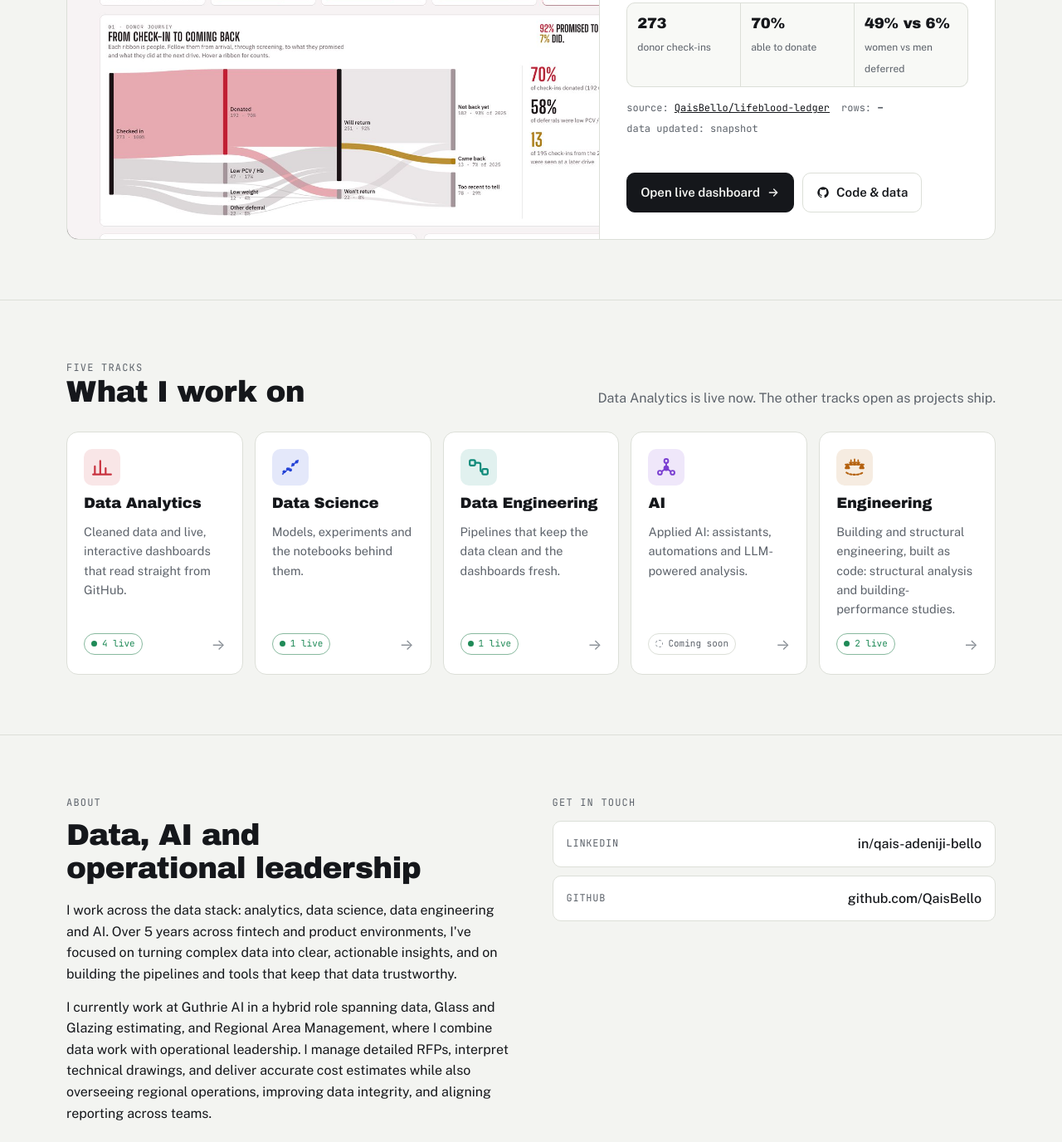
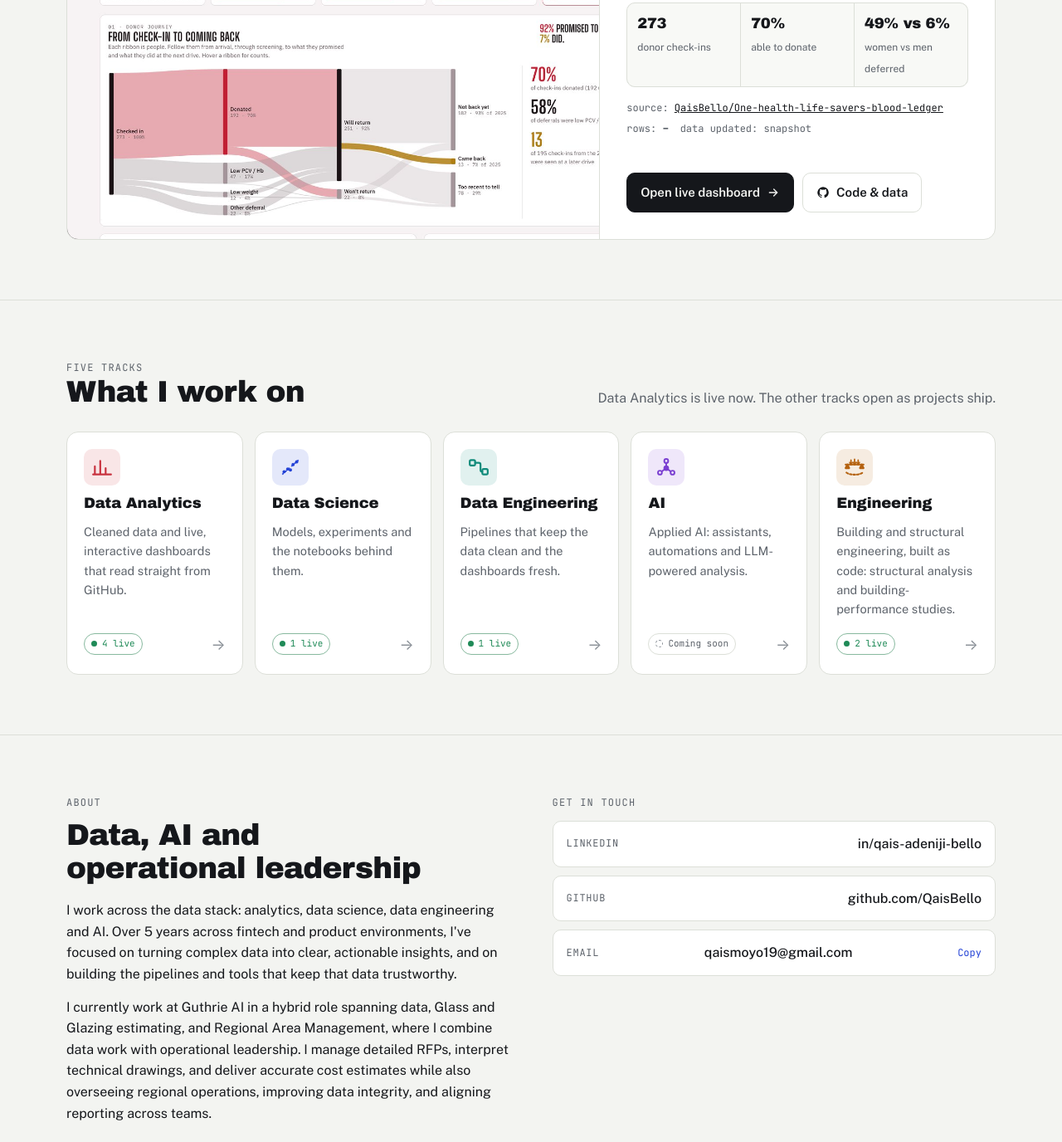
Before and after one commit to QaisBello/qaisbello.github.io, a plain HTML site: page index.html in a window 1280 px wide. Shown: the part 1038-2414 px from the top of the page at 83% size. Drawn offline with nearby package versions, Linux system fonts and the light colour scheme; no server answers; a web font is replaced by a local one.

Commit message:
Add files via upload

```diff
--- a/assets/portfolio.js
+++ b/assets/portfolio.js
@@ -51,7 +51,7 @@ window.PROFILE = {
   links: {
     linkedin: "https://www.linkedin.com/in/qais-adeniji-bello/",
     github: "https://github.com/QaisBello",
-    email: ""            // add your email here to show it on the site, e.g. "you@example.com"
+    email: "qaismoyo19@gmail.com"
   }
 };
 
@@ -89,7 +89,7 @@ window.PROJECTS = [
       ["49% vs 6%", "women vs men deferred"]
     ],
     page: "data-analytics/lifeblood-ledger/index.html",
-    repo: "QaisBello/lifeblood-ledger",
+    repo: "QaisBello/One-health-life-savers-blood-ledger",
     branch: "main",
     dataFile: "data/cleaned/fact_responses.csv",
     image: { dark: "assets/img/lifeblood-dark.jpg", light: "assets/img/lifeblood-light.jpg" },
@@ -201,7 +201,7 @@ window.PROJECTS = [
     headline: "Messy exports in, tested tables out.",
     highlights: [["6", "stages"], ["6", "quality gates"], ["0", "PII published"]],
     page: "data-engineering/lifeblood-pipeline/index.html",
-    repo: "QaisBello/lifeblood-pipeline",
+    repo: "QaisBello/One-health-life-savers-blood-ledger-elt",
     branch: "main",
     dataFile: "data/published/fact_responses.csv",
     rowsLabel: "published rows",
```
Also changed, not shown: data-analytics/lifeblood-ledger/index.html (+2 -2 lines), data-engineering/lifeblood-pipeline/index.html (+2 -2 lines), 1 other file.
